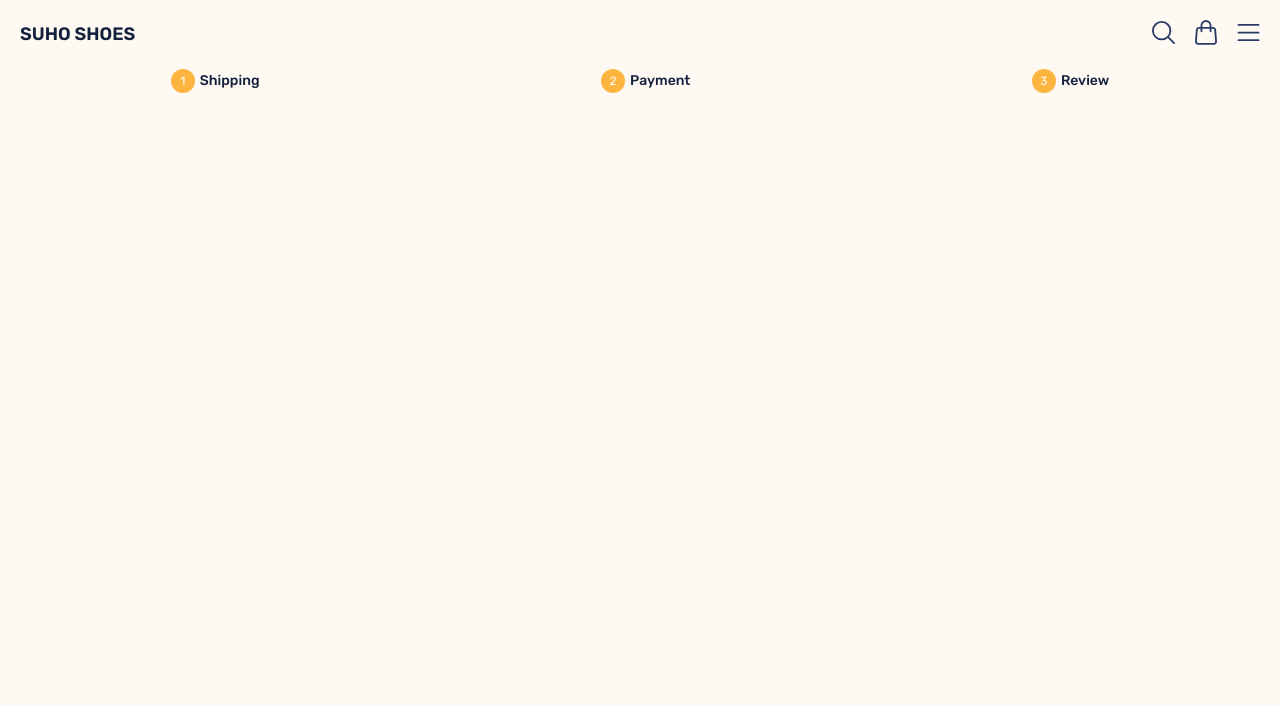
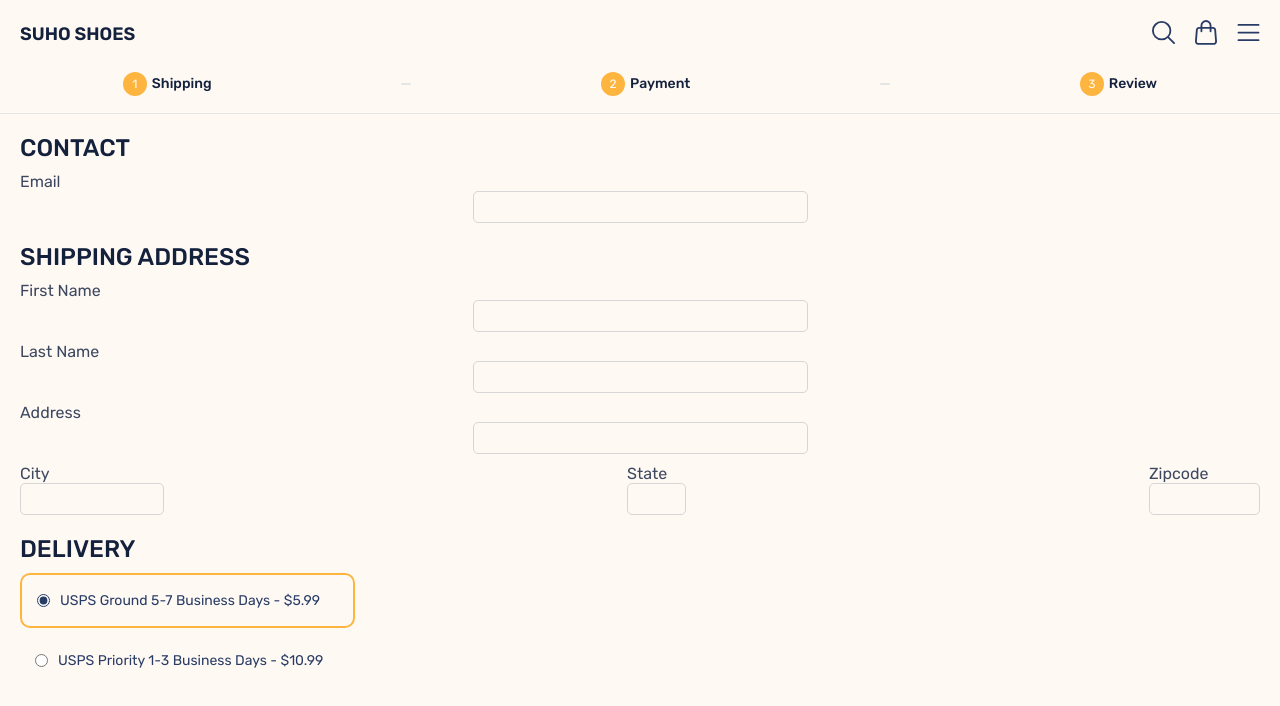
Before and after one commit to juanang207/suhoshoes, a React (Create React App) app: page /checkout-shipping in a window 1280 px wide. Shown: the top 706 px of the page. Built offline with nearby package versions, Linux system fonts and the light colour scheme.

Commit message:
created shipping address fields

```diff
--- a/src/components/bag/Bag.css
+++ b/src/components/bag/Bag.css
@@ -2,7 +2,7 @@
   margin-left: 20px;
   color: var(--accent2);
   font-size: 1.5rem;
-  font-weight: var(--semibold);
+  font-weight: var(--medium);
 }
 
 .bag-items {
--- a/src/components/bag/Bag.js
+++ b/src/components/bag/Bag.js
@@ -2,7 +2,7 @@ import React, { Component } from "react";
 import Select from "react-select";
 import { ReactComponent as Close } from "../../images/close.svg";
 import { withRouter } from "../../withRouter";
-import Input from "../input/Input";
+import InputField from "../input-field/InputField";
 import ButtonItem from "../button-item/ButtonItem";
 import "./Bag.css";
 
@@ -123,7 +123,7 @@ class Bag extends Component {
         </div>
 
         <div className="promo-code">
-          <Input
+          <InputField
             width="323px"
             paddingLeft="10px"
             placeholderText="Enter promo code"
--- a/src/components/checkout-shipping/CheckoutShipping.css
+++ b/src/components/checkout-shipping/CheckoutShipping.css
@@ -3,8 +3,7 @@
   align-items: center;
 }
 
-
-.checkout-tab .circle{
+.checkout-tab .circle {
   border-radius: 50%;
   width: 24px;
   line-height: 24px;
@@ -22,7 +21,81 @@
   margin-left: 5px;
 }
 
-.checkout-shipping {
+.checkout-tabs {
   display: flex;
-  justify-content: space-around
+  justify-content: space-around;
+  align-items: center;
+  margin: 3px 28px 17px 28px;
 }
+
+.checkout-tabs .separator {
+  height: 2px;
+  background-color: var(--primary2);
+  width: 10px;
+  border-radius: 99px;
+}
+
+.checkout-shipping hr {
+  height: 1px;
+  border: 0;
+  background: var(--primary2);
+}
+
+.shipping-form h3 {
+  margin-top: 20px;
+  margin-left: 20px;
+  color: var(--accent2);
+  font-size: 1.5rem;
+  font-weight: var(--medium);
+  text-transform: uppercase;
+}
+
+.shipping-form-field {
+  margin-top: 10px;
+}
+
+.shipping-form-field label {
+  color: var(--grey500);
+  font-size: 1rem;
+  font-weight: var(--regular);
+  margin-left: 20px;
+}
+
+.address-details {
+  display: flex;
+  justify-content: space-between;
+  margin-left: 20px;
+  margin-right: 20px;
+}
+
+.address-details label {
+  margin-left: 0;
+}
+
+.delivery-options {
+  margin-top: 10px;
+  font-size: 0.875rem;
+  color: var(--accent1);
+  font-weight: var(--regular);
+  margin-left: 20px;
+  margin-right: 20px;
+  display: flex;
+  flex-direction: column;
+}
+
+
+.delivery-option label {
+  box-sizing: border-box;
+  width: 335px;
+  height: 55px;
+  display: flex;
+  align-items: center;
+  border-radius: 10px;
+  margin-bottom: 5px;
+  padding-left: 15px;
+}
+
+input[type="radio"] {
+  margin-right: 10px;
+  accent-color: var(--accent1);
+}
--- a/src/components/checkout-shipping/CheckoutShipping.js
+++ b/src/components/checkout-shipping/CheckoutShipping.js
@@ -1,24 +1,122 @@
 import React, { Component } from "react";
+import InputField from "../input-field/InputField";
 import "./CheckoutShipping.css";
 
 class CheckoutShipping extends Component {
+  constructor() {
+    super();
+    this.state = {
+      shippingOptions: [
+        { isSelected: true, name: "USPS Ground 5-7 Business Days - $5.99" },
+        { isSelected: false, name: "USPS Priority 1-3 Business Days - $10.99" },
+      ],
+    };
+  }
+
   render() {
-
     const CheckoutTab = (props) => {
       return (
         <div className="checkout-tab">
           <div className="circle">{props.step}</div>
           <p>{props.tabName}</p>
         </div>
-      )
-    }
+      );
+    };
 
+    const FormField = (props) => {
+      return (
+        <div className="shipping-form-field">
+          <label>
+            {props.labelName}
+            <InputField width={props.width} paddingLeft="10px" />
+          </label>
+        </div>
+      );
+    };
+
+    const DeliveryOption = (props) => {
+      return (
+        <div className="delivery-option">
+          <label
+            style={{
+              border: props.shippingOption.isSelected
+                ? "2px solid var(--secondary1)"
+                : "",
+            }}
+          >
+            <input
+              type="radio"
+              name="react-tips"
+              value="option1"
+              checked={props.shippingOption.isSelected}
+              className="form-check-input"
+              onChange={() => props.toggleOptions(props.index)}
+            />
+            {props.shippingOption.name}
+          </label>
+        </div>
+      );
+    };
+
+    const toggleOptions = (index) => {
+      const { shippingOptions } = this.state;
+
+      const updatedShippingOptions = shippingOptions.map(
+        (shippingOption, i) => {
+          if (i === index) {
+            shippingOption.isSelected = !shippingOption.isSelected;
+          } else {
+            shippingOption.isSelected = false;
+          }
+          return shippingOption;
+        }
+      );
+
+      this.setState({ shippingOptions: updatedShippingOptions });
+    };
 
     return (
       <div className="checkout-shipping">
-        <CheckoutTab tabName="Shipping" step="1"/>
-        <CheckoutTab tabName="Payment" step="2"/>
-        <CheckoutTab tabName="Review" step="3"/>
+        <div className="checkout-tabs">
+          <CheckoutTab tabName="Shipping" step="1" />
+          <div className="separator"></div>
+          <CheckoutTab tabName="Payment" step="2" />
+          <div className="separator"></div>
+          <CheckoutTab tabName="Review" step="3" />
+        </div>
+
+        <hr />
+
+        <div className="shipping-form">
+          <h3>Contact</h3>
+
+          <FormField labelName="Email" width="323px" />
+
+          <h3>Shipping Address</h3>
+
+          <FormField labelName="First Name" width="323px" />
+          <FormField labelName="Last Name" width="323px" />
+          <FormField labelName="Address" width="323px" />
+
+          <div className="address-details">
+            <FormField labelName="City" width="132px" />
+            <FormField labelName="State" width="47px" />
+            <FormField labelName="Zipcode" width="99px" />
+          </div>
+
+          <h3>Delivery</h3>
+
+          <div className="delivery-options">
+            {this.state.shippingOptions.map((shippingOption, i) => (
+              <DeliveryOption
+                shippingOption={shippingOption}
+                index={i}
+                toggleOptions={toggleOptions}
+                key={i}
+              />
+            ))}
+          </div>
+        </div>
       </div>
     );
   }
--- a/src/components/homepage/Homepage.js
+++ b/src/components/homepage/Homepage.js
@@ -1,5 +1,5 @@
 import React, { Component } from "react";
-import Input from "../input/Input";
+import InputField from "../input-field/InputField";
 import Category from "../category/Category";
 import shoe1 from "../../images/shoe1.jpg";
 import shoe2 from "../../images/shoe2.png";
@@ -30,7 +30,7 @@ class Homepage extends Component {
       <div>
         {/* Search bar */}
         <div className="search-bar">
-          <Input
+          <InputField
             width="263px"
             paddingLeft="36px"
             boxType="search"
--- a/src/components/index.css
+++ b/src/components/index.css
@@ -1,5 +1,6 @@
 :root {
   --primary1: #FFF9F4;
+  --primary2: #E5E5E5;
   --primary3: #D6D6D6;
   --secondary1: #FDB53F;
   --accent1: #283C65;
--- a/src/components/input/Input.js
+++ b/src/components/input-field/InputField.js
@@ -1,7 +1,7 @@
 import React, { Component } from "react";
-import "./Input.css";
+import "./InputField.css";
 
-class Input extends Component {
+class InputField extends Component {
   render() {
     return (
       <div className="input-box-parent">
@@ -16,4 +16,4 @@ class Input extends Component {
   }
 }
 
-export default Input;
+export default InputField;
```
Also changed, not shown: src/components/input-field/InputField.css (renamed from src/components/input/Input.css).
